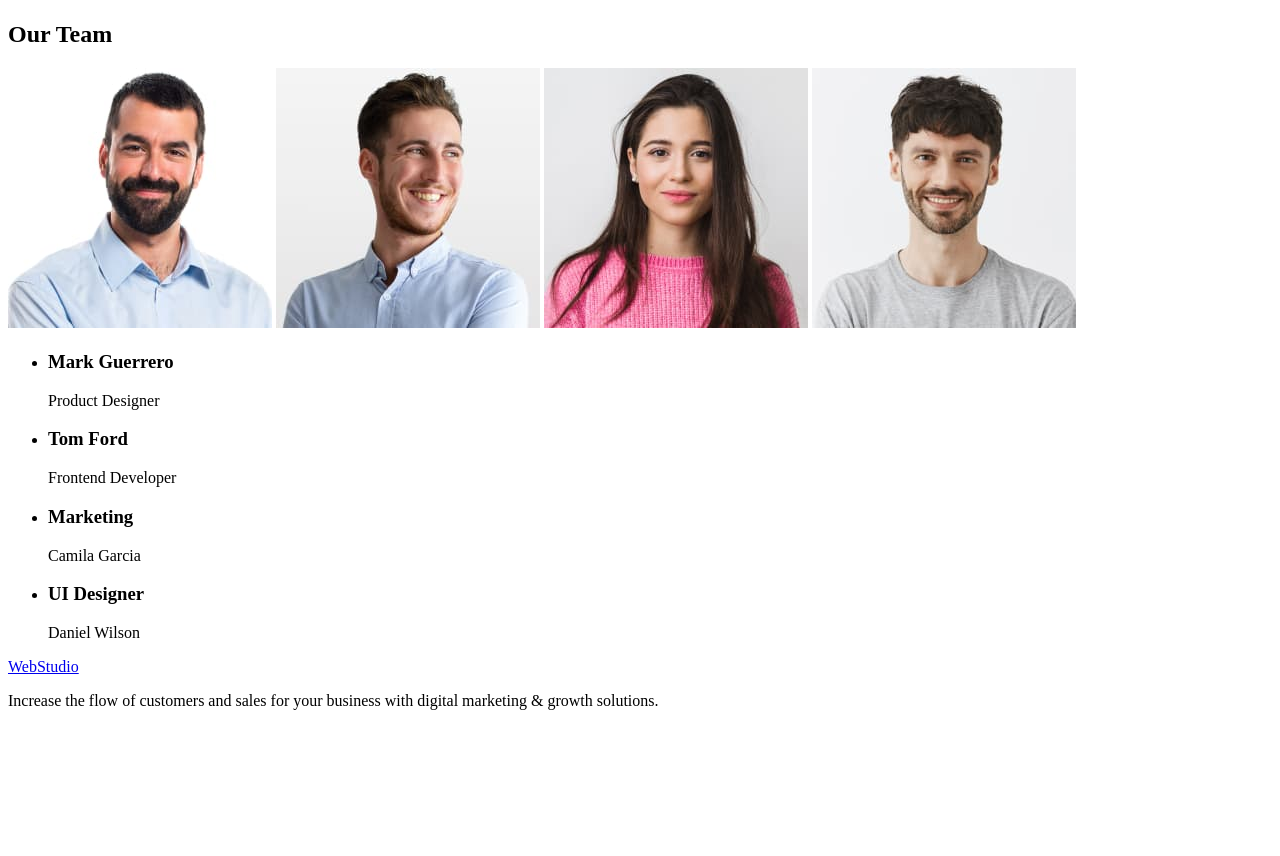
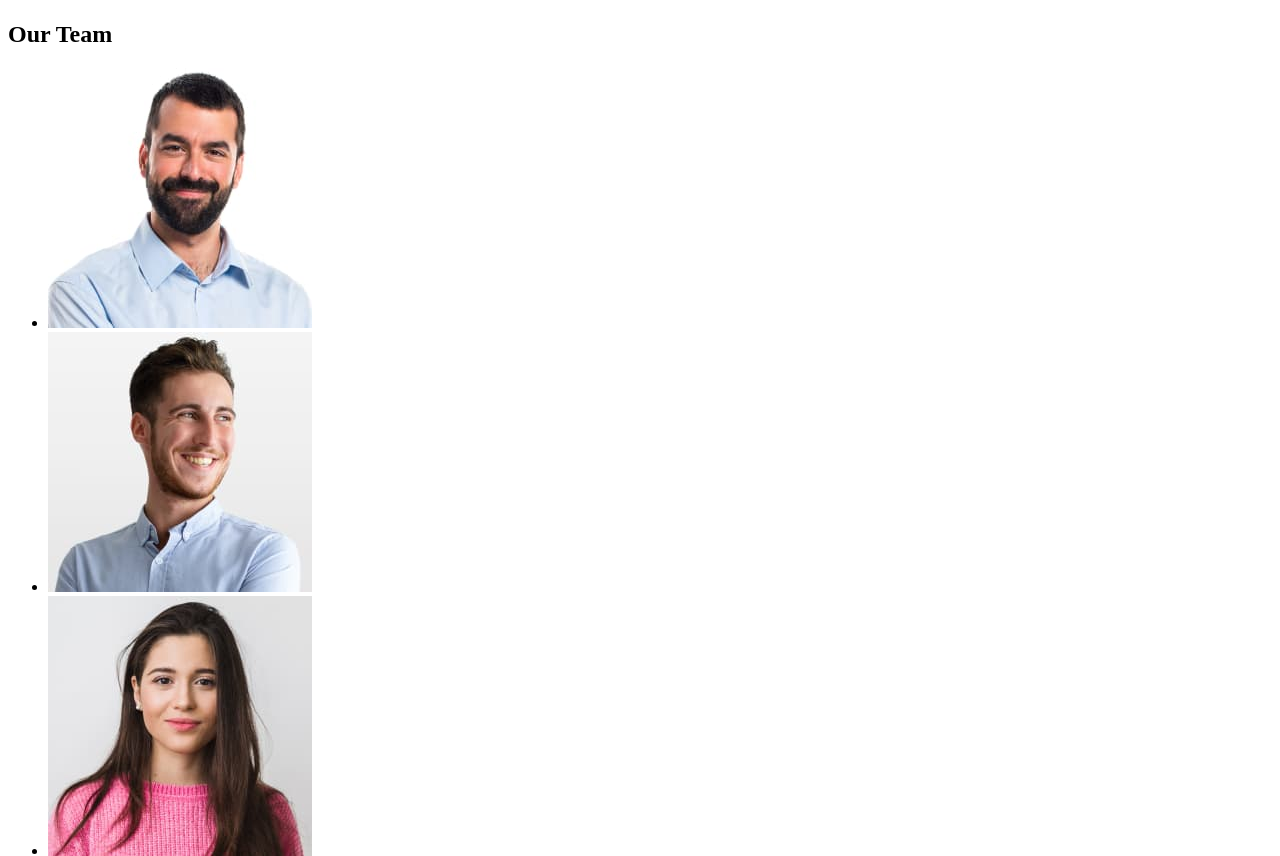
Before and after one commit to NataliiaKolpakova/goit-markup-hw-01, a plain HTML site: page index.html in a window 1280 px wide. Shown: the part 1523-2379 px from the top of the page. Before the commit the page ends 2249 px from the top, so only its background shows below. Drawn offline with Linux system fonts and the light colour scheme.

Commit message:
tem card

```diff
--- a/index.html
+++ b/index.html
@@ -78,7 +78,6 @@
                 <li>
                     <img src="./images/we_online_24_7.jpg" alt="We're online 24/7" width="360" height="300">
                 </li>
-
             </ul>
         </section>
 
@@ -87,13 +86,24 @@
         <section>
                 <h2>Our Team</h2>
 
-                <!--Team Card 1 -->
-                <div>
-                    <img src="/images/mark_guerrero.jpg" alt="Mark Guerrero: Product Designer" width="264" height="260">
-                    <img src="/images/tom_ford.jpg" alt="Tom Ford: Frontend Developer" width="264" height="260">
-                    <img src="/images/camila_garcia.jpg" alt="Camila Garcia: Marketing" width="264" height="260">
-                    <img src="/images/daniel_wilson.jpg" alt="Daniel Wilson: UI Designer" width="264" height="260">
-                </div>
+                <!--Team Card-->
+                <ul>
+                    <li>
+                        <img src="./images/mark_guerrero.jpg" alt="Mark Guerrero: Product Designer" width="264" height="260">
+                    </li>
+
+                    <li>
+                        <img src="./images/tom_ford.jpg" alt="Tom Ford: Frontend Developer" width="264" height="260">
+                    </li>
+
+                    <li>
+                        <img src="./images/camila_garcia.jpg" alt="Camila Garcia: Marketing" width="264" height="260">
+                    </li>
+
+                    <li>
+                        <img src="./images/daniel_wilson.jpg" alt="Daniel Wilson: UI Designer" width="264" height="260">
+                    </li>
+                </ul>
 
                 <!--Team-->
                 <ul>
```
